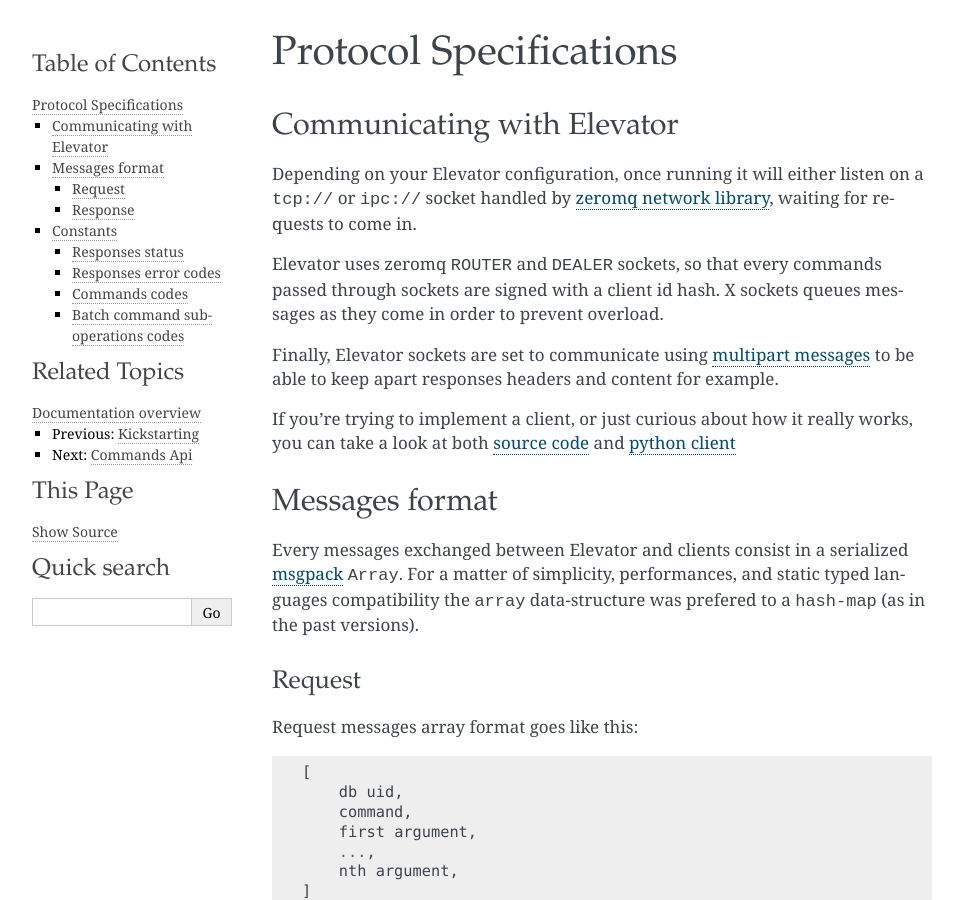
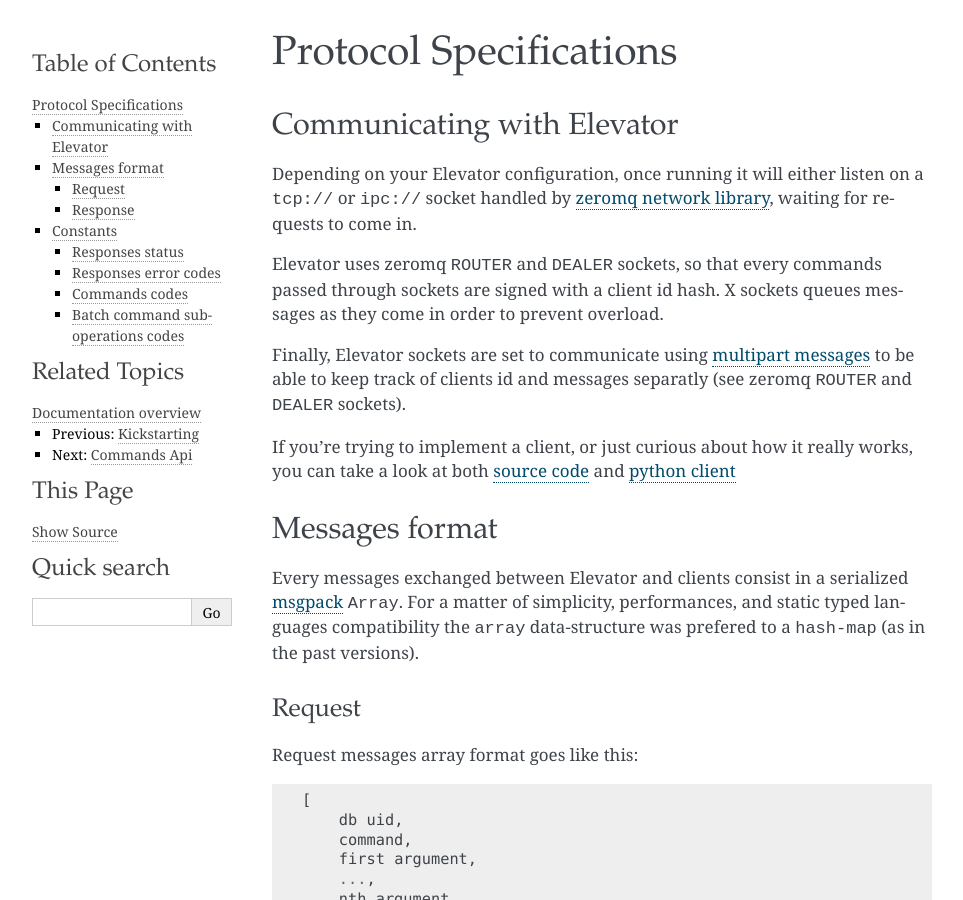
Before and after one commit to oleiade/Elevator, a Sphinx documentation site: the page built from docs/source/protocol.rst, in a window 1280 px wide and 900 px high. Shown: the whole window, without its empty margins (148-1111 px from the left). Built offline with Sphinx 7.4.7, drawn with Linux system fonts in a browser that asks for light colours.

Commit message:
Fix documentation

```diff
--- a/docs/source/protocol.rst
+++ b/docs/source/protocol.rst
@@ -13,7 +13,7 @@
 
 Elevator uses zeromq ``ROUTER`` and ``DEALER`` sockets, so that every commands passed through sockets are signed with a client id hash. X sockets queues messages as they come in order to prevent overload.
 
-Finally, Elevator sockets are set to communicate using `multipart messages <http://www.zeromq.org/blog:zero-copy>`_ to be able to keep apart responses headers and content for example.
+Finally, Elevator sockets are set to communicate using `multipart messages <http://www.zeromq.org/blog:zero-copy>`_ to be able to keep track of clients id and messages separatly (see zeromq ``ROUTER`` and ``DEALER`` sockets).
 
 If you're trying to implement a client, or just curious about how it really works, you can take a look at both `source code <http://github.com/oleiade/Elevator>`_ and `python client <http://github.com/oleiade/py-elevator>`_
 
--- a/docs/source/tuning.rst
+++ b/docs/source/tuning.rst
@@ -18,7 +18,7 @@
 
 Larger write buffers increase performance, especially during bulk loads. Up to two write buffers may be held in memory at the same time, so you may wish to adjust this parameter to control memory usage.
 
-Default : ``write_buffer_size``: 67108864 (64M)
+Default : ``write_buffer_size=67108864`` (64M)
 
 
 .. _max_open_files:
```
